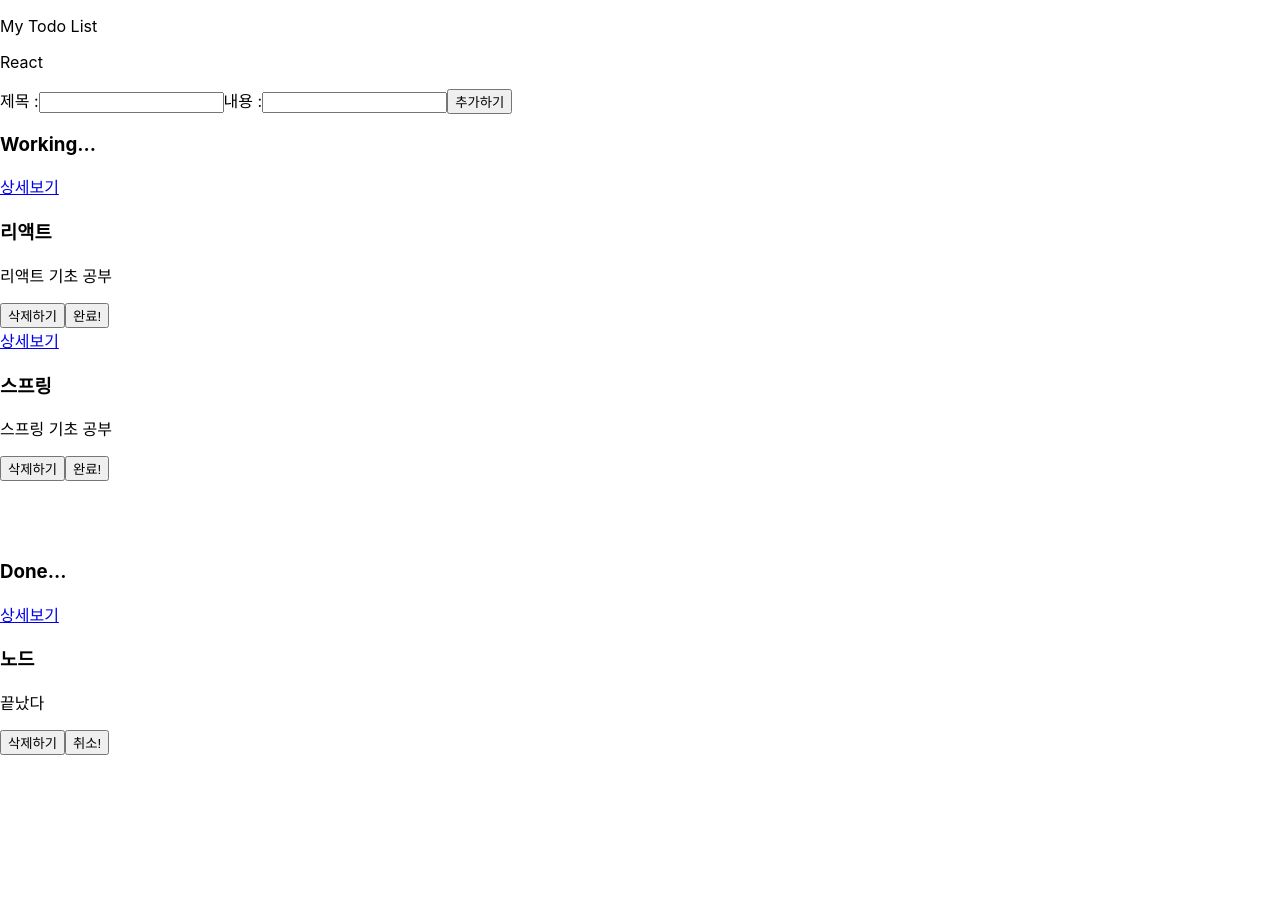
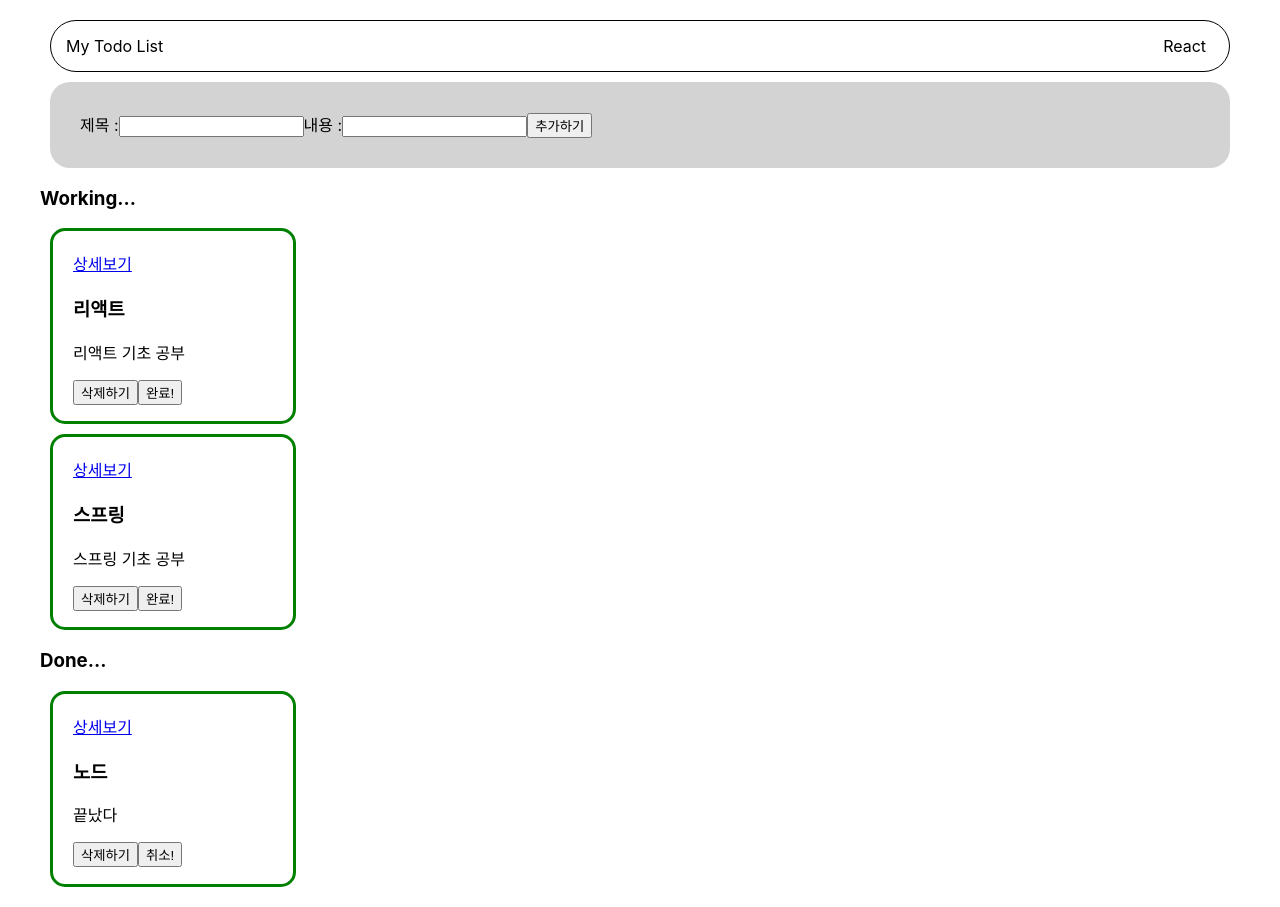
Before and after one commit to UkTheBlood/todolist-2, a React (Create React App) app: page / in a window 1280 px wide. Before the commit the page ends 800 px from the top, so only its background shows below. Built offline with nearby package versions, Linux system fonts and the light colour scheme.

Commit message:
feat: styled components

```diff
--- a/package.json
+++ b/package.json
@@ -12,6 +12,7 @@
     "react-router-dom": "^6.8.1",
     "react-scripts": "5.0.1",
     "redux": "^4.2.1",
+    "styled-components": "^5.3.6",
     "web-vitals": "^2.1.0"
   },
   "scripts": {
--- a/src/pages/Home.jsx
+++ b/src/pages/Home.jsx
@@ -6,6 +6,7 @@ import { addTodo } from '../redux/modules/todo';
 import { deleteTodo } from '../redux/modules/todo';
 import { doneTodo } from '../redux/modules/todo';
 import { cancelTodo } from '../redux/modules/todo';
+import styled from 'styled-components';
 
 function Home() {
 
@@ -70,7 +71,7 @@ function Home() {
     // }
 
     const doneButton = (id) => {
-        const newTodo = data.map((todo) => (todo.id === id ? { ...todo, done: !todo.done} : todo))
+        const newTodo = data.map((todo) => (todo.id === id ? { ...todo, done: !todo.done } : todo))
 
         dispatch(doneTodo(newTodo))
     }
@@ -83,18 +84,18 @@ function Home() {
     // }
 
     const cancelButton = (id) => {
-        const newTodo = data.map((todo) => (todo.id === id ? { ...todo, done: !todo.done} : todo))
+        const newTodo = data.map((todo) => (todo.id === id ? { ...todo, done: !todo.done } : todo))
 
         dispatch(cancelTodo(newTodo))
     }
 
     return (
-        <div className="wrap">
-            <div className="header">
-                <p>My Todo List</p>
-                <p>React</p>
-            </div>
-            <div className="input-box">
+        <Wrapper>
+            <Header>
+                <Todolist>My Todo List</Todolist>
+                <Reacttitle>React</Reacttitle>
+            </Header>
+            <InputBox>
                 <div className="input-constents">
                     제목 :
                     <input
@@ -109,7 +110,7 @@ function Home() {
                     />
                     <button onClick={addButton}>추가하기</button>
                 </div>
-            </div>
+            </InputBox>
             <div>
                 <div className='container'>
                     <div className='container-todo-list'>
@@ -120,7 +121,7 @@ function Home() {
                                 return work.done === false
                             }).map(item => {
                                 return (
-                                    <div
+                                    <BoxDiv
                                         key={item.id}
                                     >
                                         <Link
@@ -130,15 +131,12 @@ function Home() {
                                         <p>{item.desc}</p>
                                         <button onClick={() => deleteButton(item.id)}>삭제하기</button>
                                         <button onClick={() => doneButton(item.id)}>완료!</button>
-                                    </div>
+                                    </BoxDiv>
                                 )
                             })
                         }
                     </div>
 
-                    <br />
-                    <br />
-                    <br />
 
                     <div className='container-todo-list'>
                         <h3>Done...</h3>
@@ -147,7 +145,7 @@ function Home() {
                                 return work.done === true
                             }).map(item => {
                                 return (
-                                    <div
+                                    <BoxDiv
                                         key={item.id}
                                     >
                                         <Link
@@ -157,15 +155,51 @@ function Home() {
                                         <p>{item.desc}</p>
                                         <button onClick={() => deleteButton(item.id)}>삭제하기</button>
                                         <button onClick={() => cancelButton(item.id)}>취소!</button>
-                                    </div>
+                                    </BoxDiv>
                                 )
                             })
                         }
                     </div>
                 </div>
             </div>
-        </div>
+        </Wrapper>
     );
 }
 
 export default Home;
+
+
+const Wrapper = styled.div`
+    width: 1200px;
+    margin: 20px auto;
+`
+const Header = styled.div`
+    margin: 10px;
+    padding: 15px;
+    border: 1px solid black;
+    border-radius: 30px;
+`
+const Todolist = styled.p`
+    display: inline;
+    text-align: center;
+    margin-right: 1000px;
+    width: 300px;
+`
+const Reacttitle = styled.p`
+    display: inline;
+    text-align: right;
+`
+const InputBox = styled.div`
+    margin: 10px;
+    padding: 30px;
+    border-radius: 20px;
+    background-color: lightgray;
+`
+const BoxDiv = styled.div`
+    border: 3px solid green;
+    border-radius: 15px;
+    width: 200px;
+    height: 150px;
+    margin: 10px;
+    padding: 20px;
+`
--- a/src/pages/Working.jsx
+++ b/src/pages/Working.jsx
@@ -1,7 +1,7 @@
 import React from "react";
 import { Link, useParams } from "react-router-dom";
-import { todos } from "../shared/todos";
 import { useSelector } from "react-redux";
+import styled from 'styled-components';
 
 function Working() {
 
@@ -23,15 +23,34 @@ function Working() {
     console.log('datas', datas)
 
     return (
-        <div>
-            <span>ID : {datas.id}</span>
+        <Container>
+            <Center>
+                <span>ID : {datas.id}</span>
 
-            <Link to={'/'}><button>이전으로</button></Link>
+                <Link to={'/'}><button>이전으로</button></Link>
 
-            <h3>{datas.title}</h3>
-            <p>{datas.desc}</p>
-        </div>
+                <h3>{datas.title}</h3>
+                <p>{datas.desc}</p>
+            </Center>
+        </Container>
     )
 }
 
 export default Working;
+
+const Container = styled.div`
+    width: 1200px;
+    margin: auto;
+`
+
+const Center = styled.div`
+    position: absolute;
+    top: 50%;
+    left: 50%;
+    width: 250px;
+    height: 200px;
+    margin: -150px 0px 0px -200px;
+    padding: 10px;
+    border: 3px solid green;
+    border-radius: 10px;
+`
```
Also changed, not shown: 1 other file (tests, documents, lock files or other folders).
